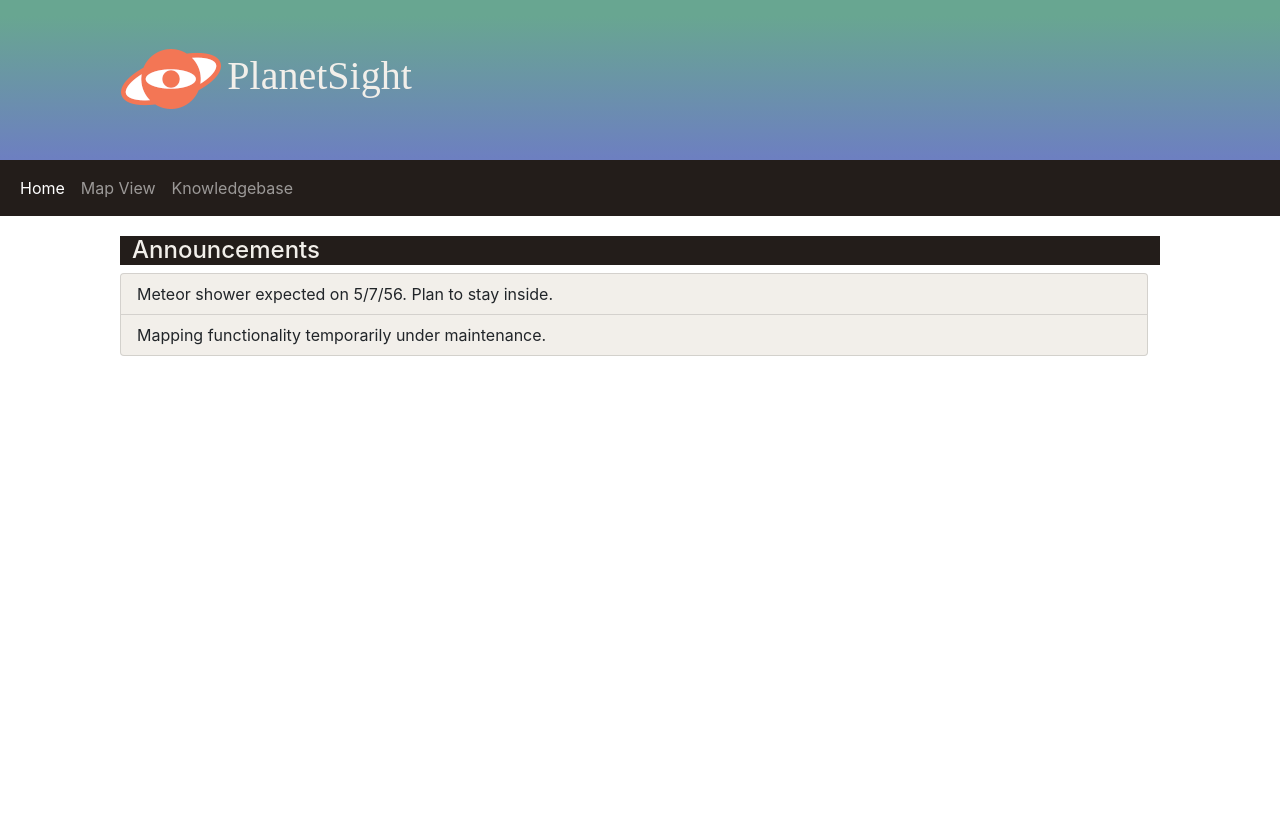
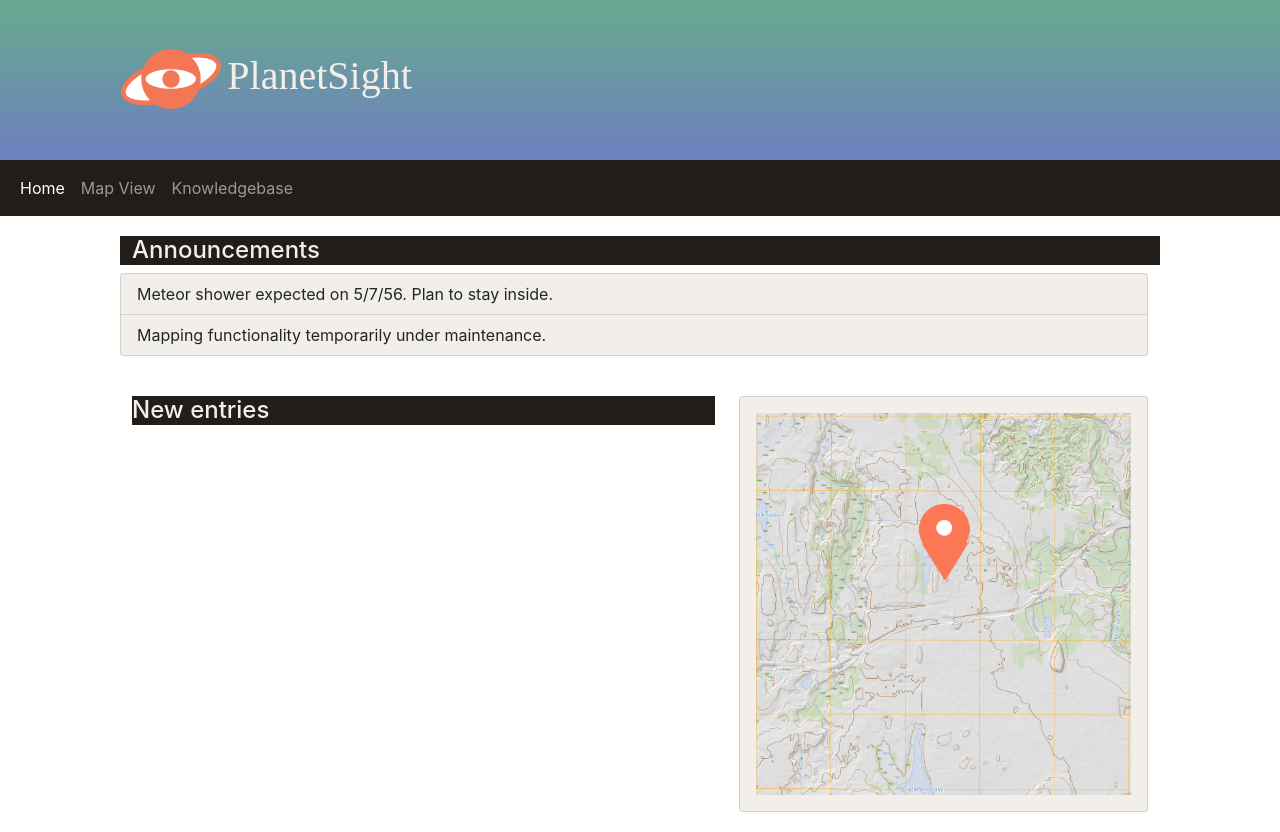
Before and after one commit to bluenettle/planetsight, a React (Create React App) app: page / in a window 1280 px wide. Before the commit the page ends 800 px from the top, so only its background shows below. Built offline with nearby package versions, Linux system fonts and the light colour scheme; a web font is replaced by a local one.

Commit message:
tiny update

```diff
--- /dev/null
+++ b/src/components/Minimap.js
@@ -0,0 +1,16 @@
+import placeholderMap from '../assets/img/map_dummy.png';
+import { Col, Card, CardBody } from 'reactstrap';
+
+const Minimap = () => {
+    return (
+        <Col md='5'>
+            <Card>
+                <CardBody>
+                    <img src={placeholderMap} className='img-fluid' alt='photo of a topographic map'/>
+                </CardBody>
+            </Card>
+        </Col>
+    );
+};
+
+export default Minimap;
--- /dev/null
+++ b/src/features/feed/Feed.js
@@ -0,0 +1,11 @@
+import { Col } from 'reactstrap';
+
+const Feed = () => {
+    return (
+        <Col md='7'>
+            <h4>New entries</h4>
+        </Col>
+    );
+};
+
+export default Feed;
--- a/src/pages/HomePage.js
+++ b/src/pages/HomePage.js
@@ -1,10 +1,16 @@
-import { Container } from 'reactstrap';
+import { Container, Row } from 'reactstrap';
 import Announcements from "../features/announcements/Announcements";
+import Feed from '../features/feed/Feed';
+import Minimap from '../components/Minimap';
 
 const HomePage = () => {
     return (
         <Container>
-            <Announcements/>
+            <Announcements />
+            <Row className='row-content'>
+                <Feed />
+                <Minimap/>
+            </Row>
         </Container>
     );
 };
```
Also changed, not shown: src/features/knowledgebase/KnowledgebaseMenu.js (added).
